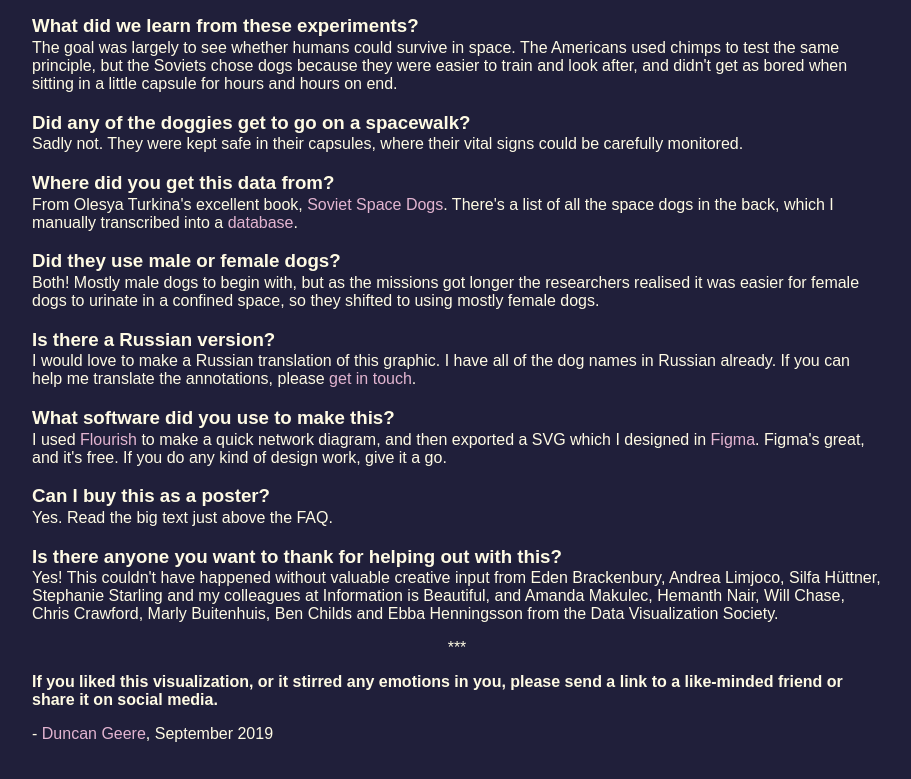
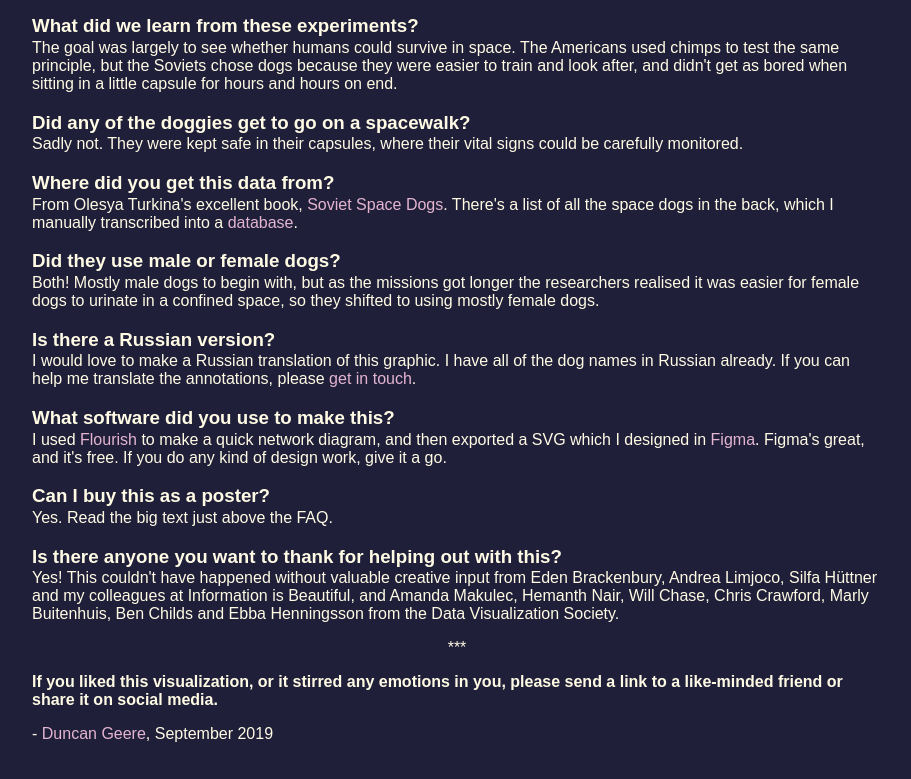
Before and after one commit to duncangeere/spacedogs, a plain HTML site: page index.html in a window 1280 px wide. Shown: the part 1617-2396 px from the top of the page, without its empty margins (183-1094 px from the left). Drawn offline with Linux system fonts and the light colour scheme; a web font is replaced by a local one.

Commit message:
Update index.html

```diff
--- a/index.html
+++ b/index.html
@@ -57,7 +57,7 @@
             <h3>Can I buy this as a poster?</h3>
             <p>Yes. Read the big text just above the FAQ.</p>
             <h3>Is there anyone you want to thank for helping out with this?</h3>
-            <p>Yes! This couldn&#39;t have happened without valuable creative input from Eden Brackenbury, Andrea Limjoco, Silfa Hüttner, Stephanie Starling and my colleagues at Information is Beautiful, and Amanda Makulec, Hemanth Nair, Will Chase, Chris Crawford, Marly Buitenhuis, Ben Childs and Ebba Henningsson from the Data Visualization Society.</p>
+            <p>Yes! This couldn&#39;t have happened without valuable creative input from Eden Brackenbury, Andrea Limjoco, Silfa Hüttner and my colleagues at Information is Beautiful, and Amanda Makulec, Hemanth Nair, Will Chase, Chris Crawford, Marly Buitenhuis, Ben Childs and Ebba Henningsson from the Data Visualization Society.</p>
             <p class="divider">***</p>
             <p class="footer">If you liked this visualization, or it stirred any emotions in you, please send a link to a like-minded friend or share it on social media.</p>
             <p>- <a href="http://www.duncangeere.com">Duncan Geere</a>, September 2019</p>
```
